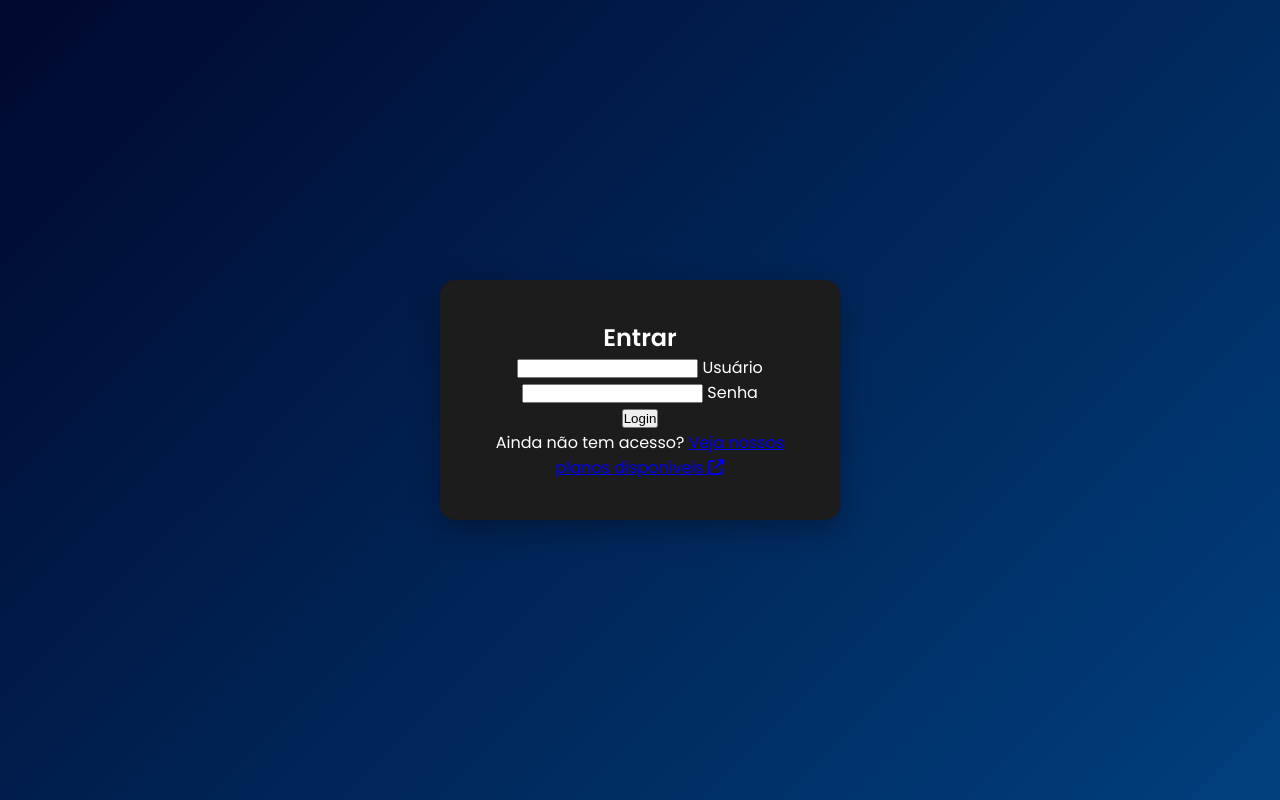
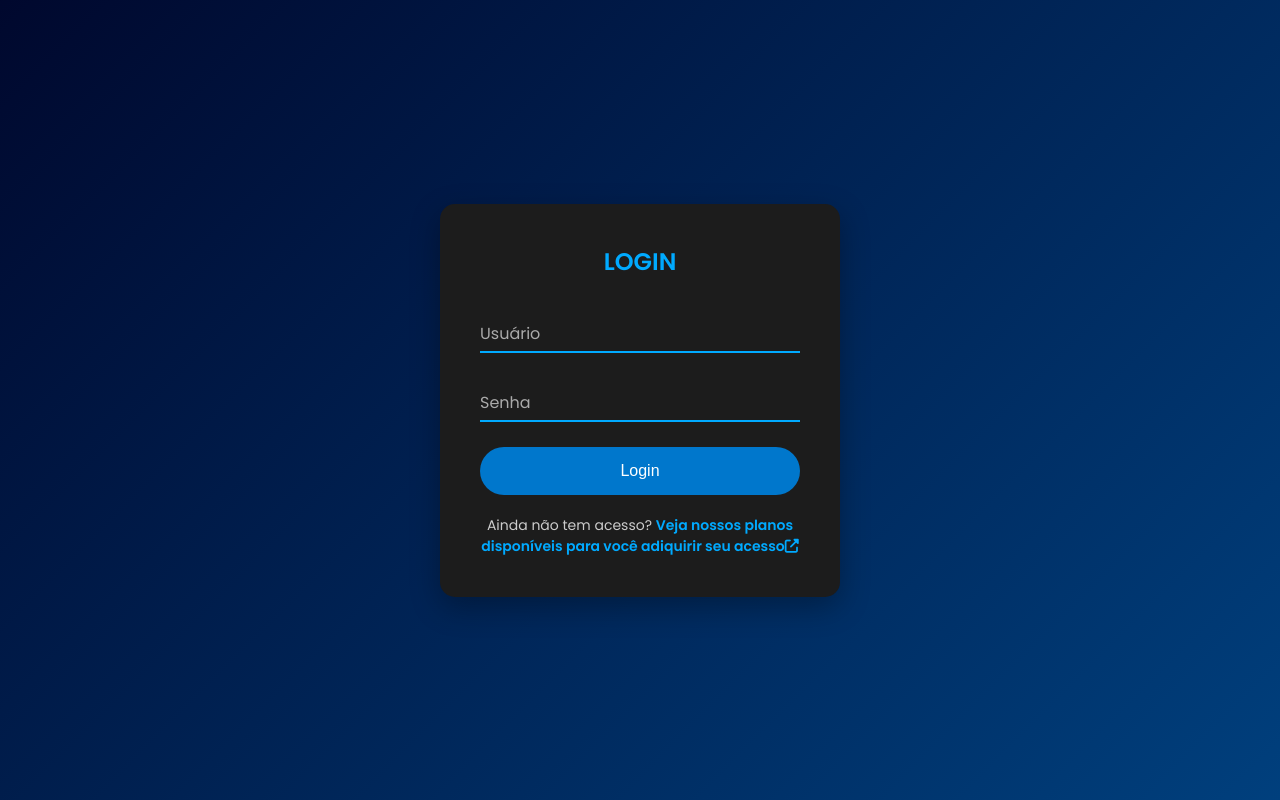
Before and after one commit to zeaxxkkkkj/Zayronx-Consultas, a Flask app: page / in a window 1280 px wide. Run offline with Flask 3, Linux system fonts and the light colour scheme; data that the repository does not hold is empty.

Commit message:
Update login.html

```diff
--- a/templates/login.html
+++ b/templates/login.html
@@ -50,35 +50,88 @@
             to { transform: translateY(0); opacity: 1; }
         }
 
-        .loading-message, .error-message {
-            display: none;
-            position: fixed;
-            top: 50%;
-            left: 50%;
-            transform: translate(-50%, -50%);
-            background: rgba(0, 0, 0, 0.8);
-            padding: 20px;
-            border-radius: 10px;
-            text-align: center;
-            color: white;
-            font-size: 16px;
+        h2 {
+            color: #00aaff;
+            margin-bottom: 30px;
+            font-size: 24px;
+            font-weight: 600;
         }
 
-        .error-message button {
-            background: #ff4444;
+        .form-group {
+            position: relative;
+            margin-bottom: 25px;
+        }
+
+        .form-group input {
+            width: 100%;
+            padding: 12px;
             border: none;
-            padding: 10px;
-            border-radius: 5px;
+            border-bottom: 2px solid #00aaff;
+            background: transparent;
+            color: #fff;
+            font-size: 16px;
+            transition: border-color 0.3s ease;
+        }
+
+        .form-group input:focus {
+            outline: none;
+            border-color: #0077cc;
+        }
+
+        .form-group label {
+            position: absolute;
+            top: 12px;
+            left: 0;
+            color: #aaa;
+            pointer-events: none;
+            transition: 0.2s ease all;
+        }
+
+        .form-group input:focus ~ label,
+        .form-group input:valid ~ label {
+            top: -10px;
+            font-size: 12px;
+            color: #00aaff;
+        }
+
+        .button {
+            width: 100%;
+            background: #0077cc;
+            border: none;
             color: white;
+            padding: 15px;
+            border-radius: 25px;
+            font-size: 16px;
             cursor: pointer;
-            margin-top: 10px;
+            transition: transform 0.3s ease, box-shadow 0.3s ease;
+        }
+
+        .button:hover {
+            transform: translateY(-2px);
+            box-shadow: 0 10px 20px rgba(0, 0, 0, 0.3);
+        }
+
+        .signup-text {
+            margin-top: 20px;
+            font-size: 14px;
+            color: #ccc;
+        }
+
+        .signup-text a {
+            color: #00aaff;
+            text-decoration: none;
+            font-weight: 600;
+        }
+
+        .signup-text a:hover {
+            text-decoration: underline;
         }
     </style>
 </head>
 <body>
     <div class="login-container">
-        <h2>Entrar</h2>
-        <form id="loginForm">
+        <h2>LOGIN</h2>
+        <form method="POST" action="/">
             <div class="form-group">
                 <input type="text" id="user" name="user" required>
                 <label for="user">Usuário</label>
@@ -90,35 +143,8 @@
             <button type="submit" class="button">Login</button>
         </form>
         <div class="signup-text">
-            Ainda não tem acesso? <a href="/planos">Veja nossos planos disponíveis <i class="fas fa-external-link-alt"></i></a>
+            Ainda não tem acesso? <a href="/planos">Veja nossos planos disponíveis para você adiquirir seu acesso<i class="fas fa-external-link-alt"></i></a>
         </div>
     </div>
-
-    <div class="loading-message" id="loadingMessage">Aguarde...</div>
-    <div class="error-message" id="errorMessage">
-        Login ou senha incorretos!
-        <button onclick="closeErrorMessage()">OK</button>
-    </div>
-
-    <script>
-        document.getElementById('loginForm').addEventListener('submit', function(event) {
-            event.preventDefault();
-            document.getElementById('loadingMessage').style.display = 'block';
-            setTimeout(() => {
-                let username = document.getElementById('user').value;
-                let password = document.getElementById('password').value;
-                if (username === 'admin' && password === '1234') { // Simulação de login correto
-                    window.location.href = '/painel';
-                } else {
-                    document.getElementById('loadingMessage').style.display = 'none';
-                    document.getElementById('errorMessage').style.display = 'block';
-                }
-            }, 2000);
-        });
-
-        function closeErrorMessage() {
-            document.getElementById('errorMessage').style.display = 'none';
-        }
-    </script>
 </body>
 </html>
```
